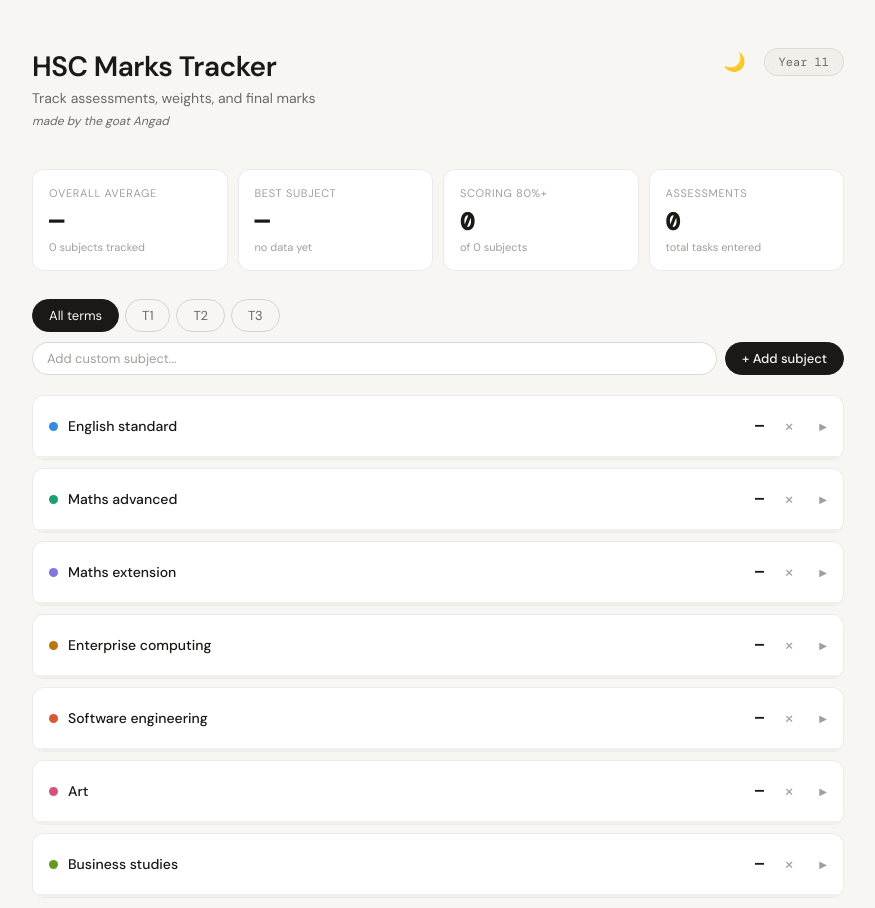
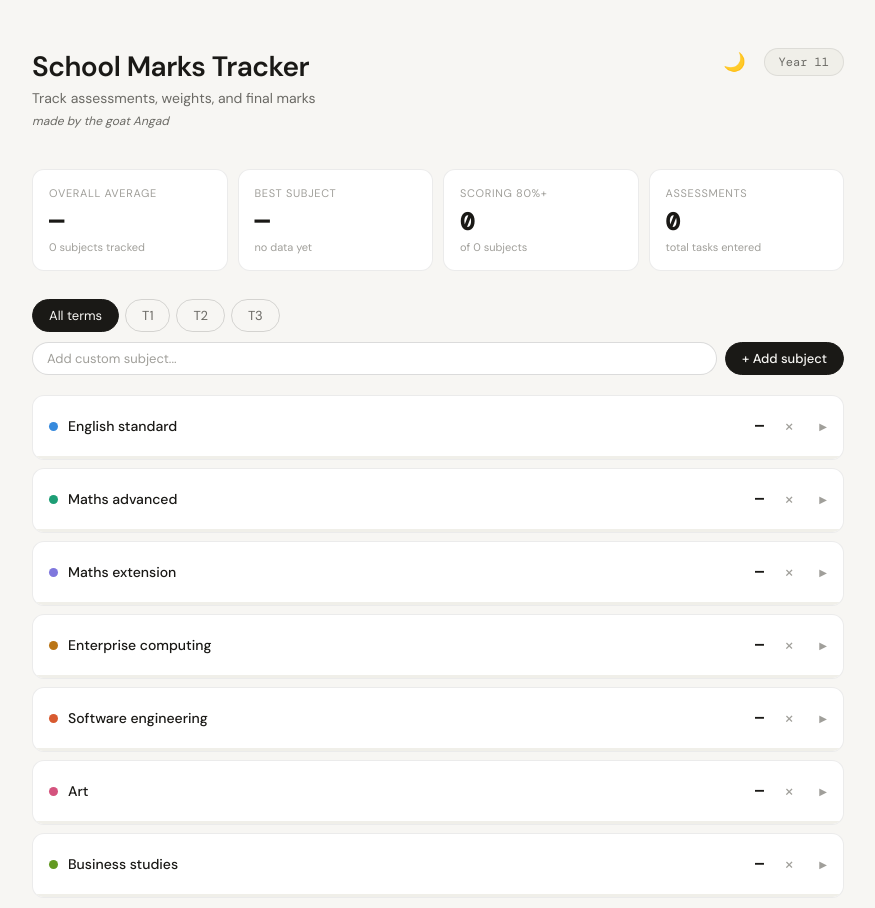
Before and after one commit to AngadOnTop/MT, a React (Vite) app: page / in a window 1280 px wide. Shown: the top 908 px of the page, without its empty margins (202-1077 px from the left). Built offline with nearby package versions, Linux system fonts and the light colour scheme.

Commit message:
better title

```diff
--- a/src/components/Header.jsx
+++ b/src/components/Header.jsx
@@ -5,7 +5,7 @@ export default function Header({ darkMode, year, onToggleDark, onEditYear }) {
     <div className={`${styles.header} fade-up`}>
       <div className={styles.headerTop}>
         <div>
-          <h1 className={styles.title}>HSC Marks Tracker</h1>
+          <h1 className={styles.title}>School Marks Tracker</h1>
           <div className={styles.subtitle}>Track assessments, weights, and final marks</div>
           <div className={styles.credits}>made by the goat Angad</div>
         </div>
```
